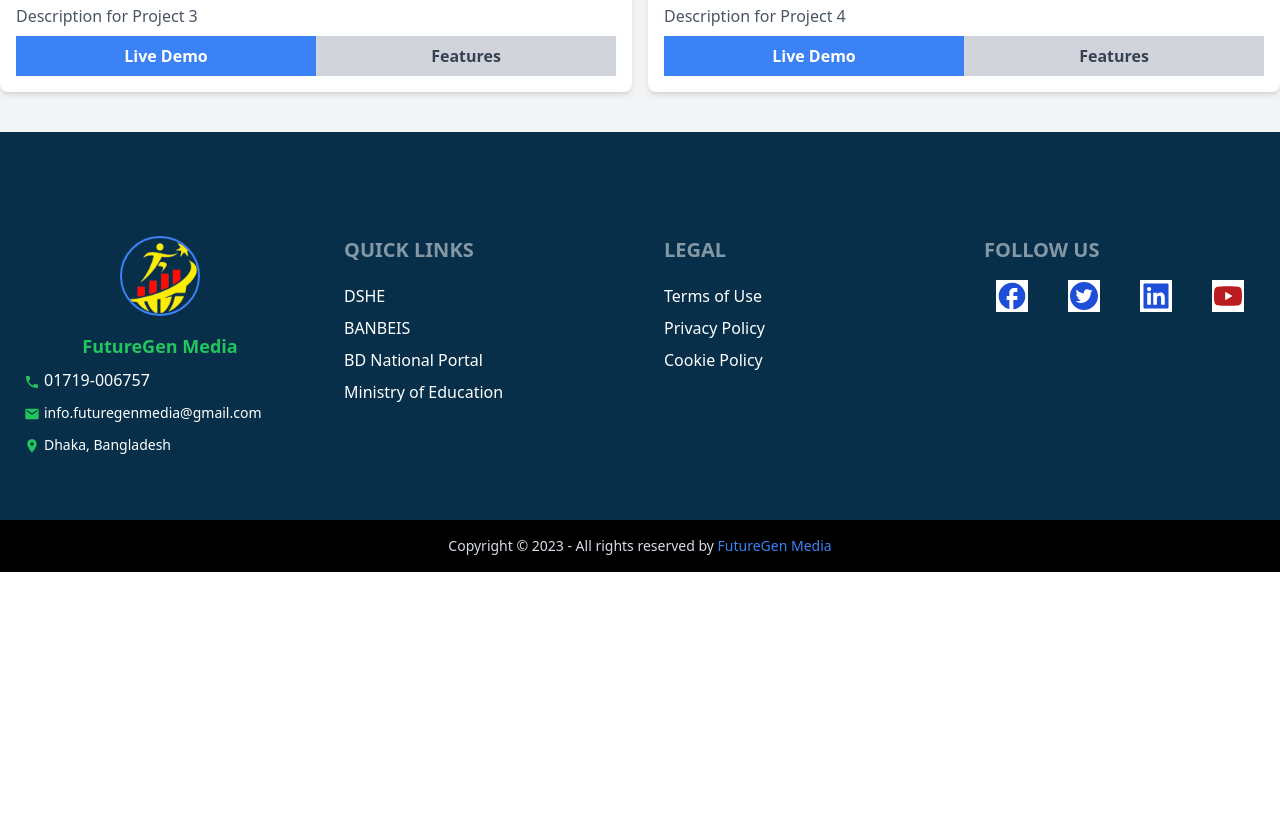
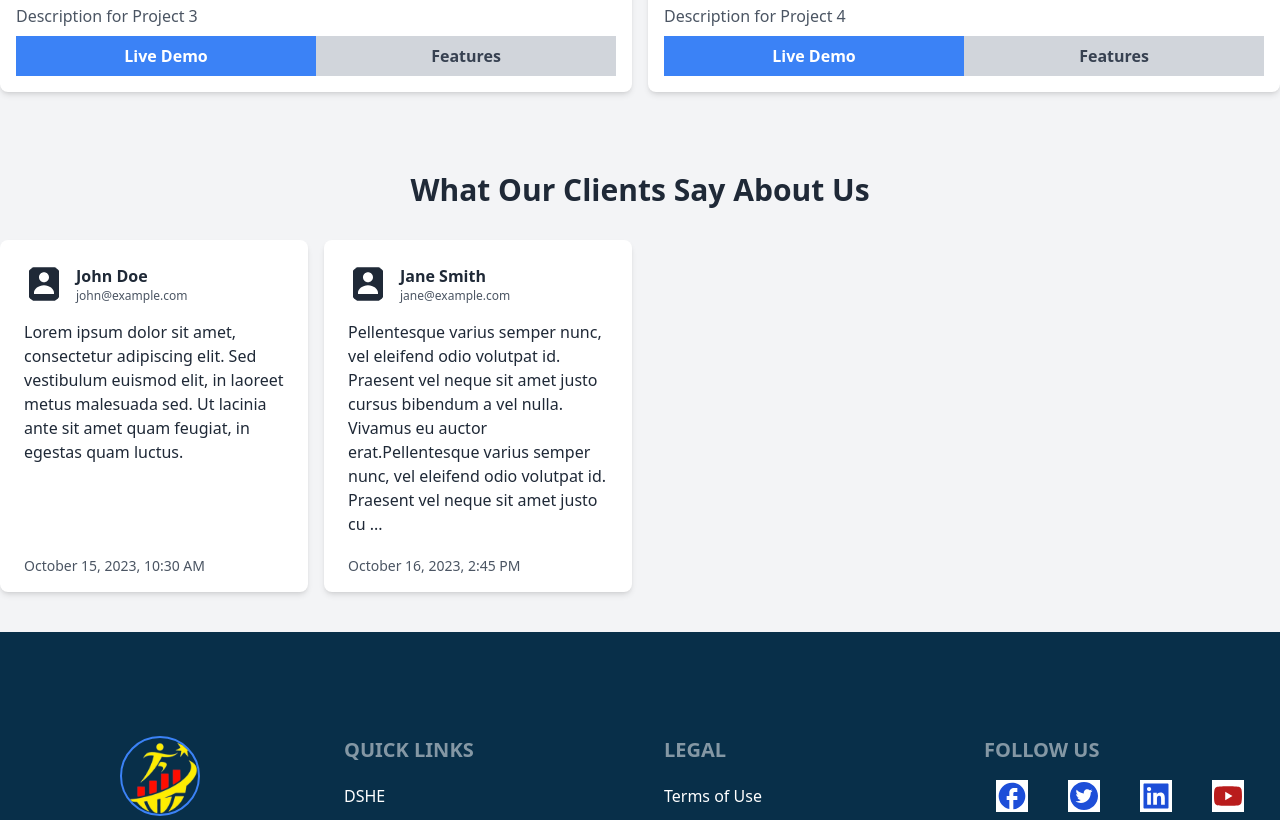
Before and after one commit to aminulislam2002/future-gen-media-client, a React (Vite) app: page / in a window 1280 px wide. Shown: the part 2720-3540 px from the top of the page. Before the commit the page ends 3292 px from the top, so only its background shows below. Built offline with nearby package versions, Linux system fonts and the light colour scheme.

Commit message:
design simple what our clients page

```diff
--- a/src/Pages/Home/Home/Home.jsx
+++ b/src/Pages/Home/Home/Home.jsx
@@ -1,7 +1,8 @@
 import OurWebServicesWhichWeProvide from "../OurWebServicesWhichWeProvide/OurWebServicesWhichWeProvide";
 import OurWorkProcessSteps from "../OurWorkProcessSteps/OurWorkProcessSteps";
-import OurWorks from "../OurWorks/OurWorks";
+import OurWorksForOurClients from "../OurWorksForOurClients/OurWorksForOurClients";
 import TopBanner from "../TopBanner/TopBanner";
+import WhatOurClientsSayAboutUS from "../WhatOurClientsSayAboutUS/WhatOurClientsSayAboutUS";
 
 const Home = () => {
   return (
@@ -9,7 +10,8 @@ const Home = () => {
       <TopBanner></TopBanner>
       <OurWorkProcessSteps></OurWorkProcessSteps>
       <OurWebServicesWhichWeProvide></OurWebServicesWhichWeProvide>
-      <OurWorks></OurWorks>
+      <OurWorksForOurClients></OurWorksForOurClients>
+      <WhatOurClientsSayAboutUS></WhatOurClientsSayAboutUS>
     </div>
   );
 };
--- a/src/Pages/Home/OurWorks/OurWorks.jsx
+++ b/src/Pages/Home/OurWorksForOurClients/OurWorksForOurClients.jsx
@@ -33,11 +33,11 @@ const projects = [
   },
 ];
 
-const OurWorks = () => {
+const OurWorksForOurClients = () => {
   return (
     <div className="container mx-auto bg-gray-100 py-10">
       <div className="text-center mb-8">
-        <h1 className="text-3xl font-bold text-gray-800">Our Works For Our Client</h1>
+        <h1 className="text-3xl font-bold text-gray-800">Our Works For Our Clients</h1>
       </div>
       <div className="grid grid-cols-1 md:grid-cols-2 lg:grid-cols-2 gap-4">
         {projects.map((project) => (
@@ -66,4 +66,4 @@ const OurWorks = () => {
   );
 };
 
-export default OurWorks;
+export default OurWorksForOurClients;
--- /dev/null
+++ b/src/Pages/Home/WhatOurClientsSayAboutUs/WhatOurClientsSayAboutUs.jsx
@@ -0,0 +1,60 @@
+
+import { BiSolidUserRectangle } from "react-icons/bi";
+
+const clientTestimonials = [
+  {
+    id: 1,
+    name: "John Doe",
+    email: "john@example.com",
+    comment:
+      "Lorem ipsum dolor sit amet, consectetur adipiscing elit. Sed vestibulum euismod elit, in laoreet metus malesuada sed. Ut lacinia ante sit amet quam feugiat, in egestas quam luctus.",
+    timestamp: "October 15, 2023, 10:30 AM", // Replace with actual timestamps
+  },
+  {
+    id: 2,
+    name: "Jane Smith",
+    email: "jane@example.com",
+    comment:
+      "Pellentesque varius semper nunc, vel eleifend odio volutpat id. Praesent vel neque sit amet justo cursus bibendum a vel nulla. Vivamus eu auctor erat.Pellentesque varius semper nunc, vel eleifend odio volutpat id. Praesent vel neque sit amet justo cursus bibendum a vel nulla. Vivamus eu auctor erat.",
+    timestamp: "October 16, 2023, 2:45 PM", // Replace with actual timestamps
+  },
+  // Add more client testimonials as needed
+];
+
+const truncateText = (text, maxLength) => {
+  if (text.length <= maxLength) return text;
+  return text.slice(0, maxLength) + " ...";
+};
+
+const WhatOurClientsSayAboutUs = () => {
+  return (
+    <div className="container mx-auto bg-gray-100 py-10">
+      <div className="text-center mb-8">
+        <h1 className="text-3xl font-bold text-gray-800">What Our Clients Say About Us</h1>
+      </div>
+      <div className="grid grid-cols-1 md:grid-cols-2 lg:grid-cols-4 gap-4">
+        {clientTestimonials.map((testimonial) => (
+          <div key={testimonial.id} className="bg-white p-6 rounded-lg shadow-md relative">
+            <div className="flex items-center mb-4">
+              <div>
+                <BiSolidUserRectangle className="w-10 h-10 rounded-full"></BiSolidUserRectangle>
+              </div>
+              <div className="ml-3">
+                <p className="text-base font-bold">{testimonial.name}</p>
+                <p className="text-xs text-gray-600">{testimonial.email}</p>
+              </div>
+            </div>
+            <div className="mb-8">
+              <p className="text-gray-800">{truncateText(testimonial.comment, 250)}</p>
+            </div>
+            <div className="text-gray-600 text-sm absolute bottom-4">
+              <p>{testimonial.timestamp}</p>
+            </div>
+          </div>
+        ))}
+      </div>
+    </div>
+  );
+};
+
+export default WhatOurClientsSayAboutUs;
```
